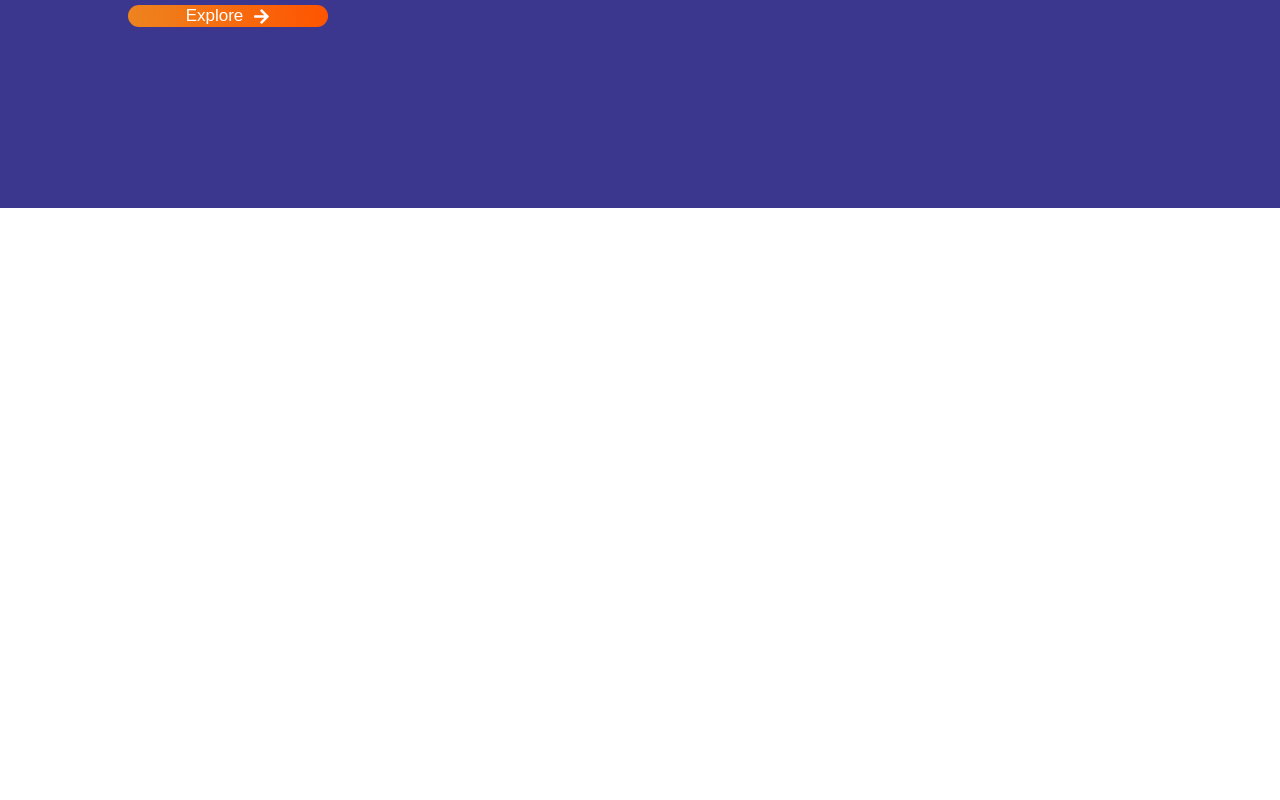
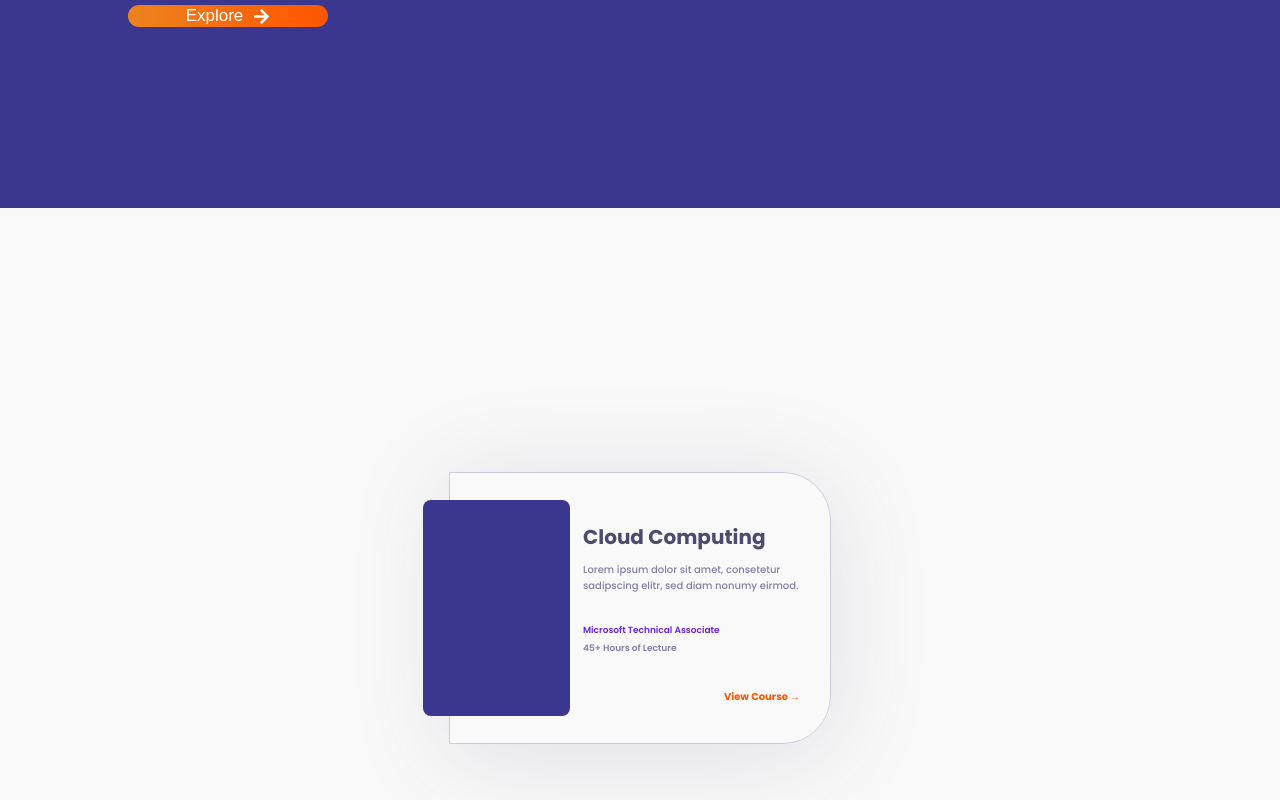
Before and after one commit to divyashasinha23/Floxus_website, a React (Create React App) app in the folder frontend/: page / in a window 1280 px wide. Shown: the part 592-1392 px from the top of the page. Before the commit the page ends 800 px from the top, so only its background shows below. Built offline with nearby package versions, Linux system fonts and the light colour scheme.

Commit message:
course card and section done

```diff
--- a/frontend/src/App.js
+++ b/frontend/src/App.js
@@ -1,9 +1,11 @@
+import CourseSection from './components/CourseSection/CourseSection';
 import HeroSection from './components/HeroSection/HeroSection';
 
 function App() {
   return (
     <div>
       <HeroSection />
+      <CourseSection />
     </div>
   );
 }
--- /dev/null
+++ b/frontend/src/components/CourseSection/CourseSection.js
@@ -0,0 +1,107 @@
+import React from 'react';
+import styled from '@emotion/styled';
+
+const CourseWrapper = styled.div`
+  display: flex;
+  width: 100%;
+  height: 100vh;
+  background-color: #f9f9f9;
+  justify-content: center;
+  align-items: center;
+`;
+
+const CourseBox = styled.div`
+  display: flex;
+  height: 270px;
+  width: 380px;
+  box-shadow: 0px 10px 99px #4c4a6e26;
+  border: 1px solid #cecce3;
+  border-radius: 0px 48px 48px 0px;
+`;
+
+const BoxLeft = styled.div`
+  display: flex;
+  flex-basis: 35%;
+  height: 100%;
+  justify-content: center;
+  align-items: center;
+`;
+
+const BoxRight = styled.div`
+  display: flex;
+  flex-direction: column;
+  flex-basis: 65%;
+  height: 100%;
+  justify-content: center;
+  ${'' /* background-color: black; */}
+`;
+const ImageContainer = styled.div`
+  display: flex;
+  height: 80%;
+  width: 110%;
+  background: #3c378e;
+  border-radius: 8px;
+  margin-left: -30%;
+`;
+const BoxHeading = styled.p`
+  font-size: 20px;
+  font-weight: 700;
+  color: #4c4a6e;
+  margin-bottom: 0px;
+`;
+
+const CourseSection = () => {
+  return (
+    <>
+      <CourseWrapper>
+        <CourseBox>
+          <BoxLeft>
+            <ImageContainer></ImageContainer>
+          </BoxLeft>
+          <BoxRight>
+            <BoxHeading>Cloud Computing</BoxHeading>
+            <p style={{ color: '#827FA5', fontSize: '10px', fontWeight: 500 }}>
+              Lorem ipsum dolor sit amet, consetetur sadipscing elitr, sed diam
+              nonumy eirmod.
+            </p>
+            <p
+              style={{
+                color: '#6522EA',
+                fontSize: '9px',
+                fontWeight: 600,
+                marginTop: '20px',
+                marginBottom: 0,
+              }}
+            >
+              Microsoft Technical Associate
+            </p>
+            <p
+              style={{
+                color: '#827FA5',
+                fontSize: '9px',
+                fontWeight: 600,
+                marginTop: 5,
+              }}
+            >
+              45+ Hours of Lecture
+            </p>
+            <p
+              style={{
+                color: '#FF5400',
+                fontSize: '10px',
+                fontWeight: 700,
+                marginTop: '25px',
+                marginLeft: 'auto',
+                marginRight: '30px',
+              }}
+            >
+              View Course &rarr;
+            </p>
+          </BoxRight>
+        </CourseBox>
+      </CourseWrapper>
+    </>
+  );
+};
+
+export default CourseSection;
```
